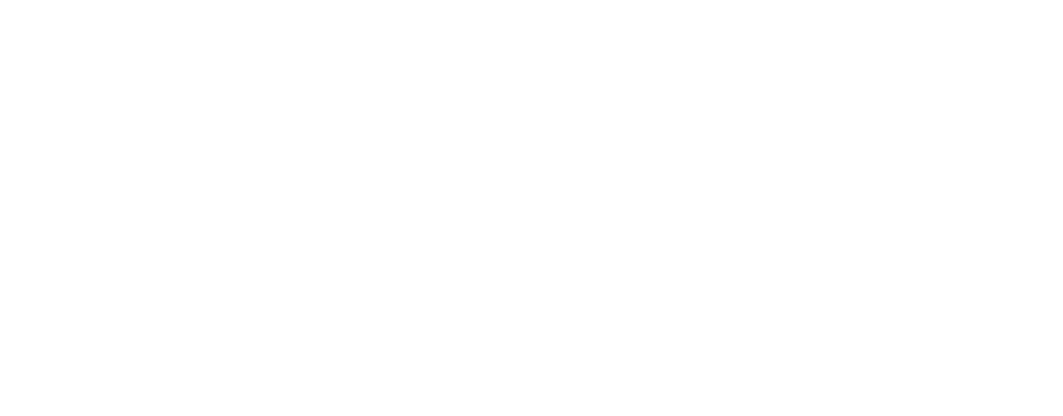
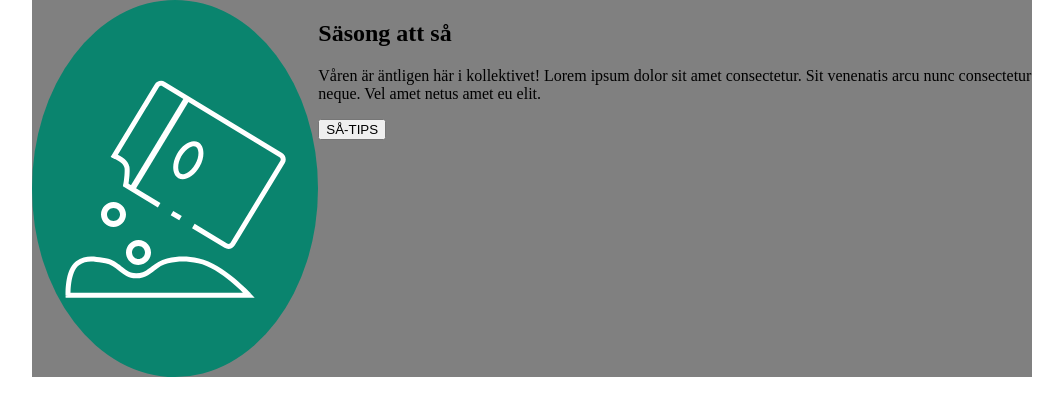
Before and after one commit to Jaerker/planned-planthood, a plain HTML site: page index.html in a window 1280 px wide. Shown: the whole page, without its empty margins (108-1171 px from the left). Drawn offline with Linux system fonts and the light colour scheme.

Commit message:
first-info html och css

```diff
--- a/index.html
+++ b/index.html
@@ -1,11 +1,13 @@
 <!DOCTYPE html>
 <html lang="en">
+
 <head>
     <meta charset="UTF-8">
     <meta name="viewport" content="width=device-width, initial-scale=1.0">
     <title>Document</title>
     <link rel="stylesheet" href="src/css/style.css">
 </head>
+
 <body>
     <div class="wrapper">
 
@@ -16,8 +18,19 @@
         <nav class="navbar"></nav>
 
         <header class="header"></header>
-<!-- Ally -->
-        <article class="first-info"></article>
+        <!-- Ally -->
+        <section class="first-info">
+            <article class="first-info-svgContainer">
+            <img class="first-info-image" src="./src/img/seedpackage.svg">
+            </article>
+            <article class="first-info-article">
+                <h2>Säsong att så</h2>
+                <p>Våren är äntligen här i kollektivet!
+                    Lorem ipsum dolor sit amet consectetur. Sit venenatis arcu nunc consectetur neque. Vel amet netus
+                    amet eu elit.</p>
+                <button>SÅ-TIPS</button>
+            </article>
+        </section>
 
         <section class="planned-plants"></section>
 
@@ -27,4 +40,5 @@
 
     </div>
 </body>
+
 </html>
--- a/src/css/style.css
+++ b/src/css/style.css
@@ -1,11 +1,38 @@
 body {
-    margin:0;
+    margin: 0;
 
 }
 
-.wrapper{
-    display:flex;
+.wrapper {
+    display: flex;
     flex-direction: row;
     max-width: 1000px;
     margin: 0 auto;
 }
+
+
+/*first-info section wrapper. Flexbox med 2 items. 1) med stora bilden och 2) med text, H2, P och button*/
+body div section.first-info {
+    background-color: grey;
+    display: flex;
+    justify-content: space-around;
+}
+
+body div section article.first-info-svgContainer {
+    height: 377px;
+    width: 377px;
+    border-radius: 50%;
+    background-color: #0A846E;
+    display: flex;
+    justify-content: center;
+    align-items: center;
+    overflow: hidden;
+}
+
+body div section article.first-info-image {
+    display: flex;
+    align-self: center;
+    width: 100%;
+    height: 100%;
+    object-fit: cover;
+}
```
